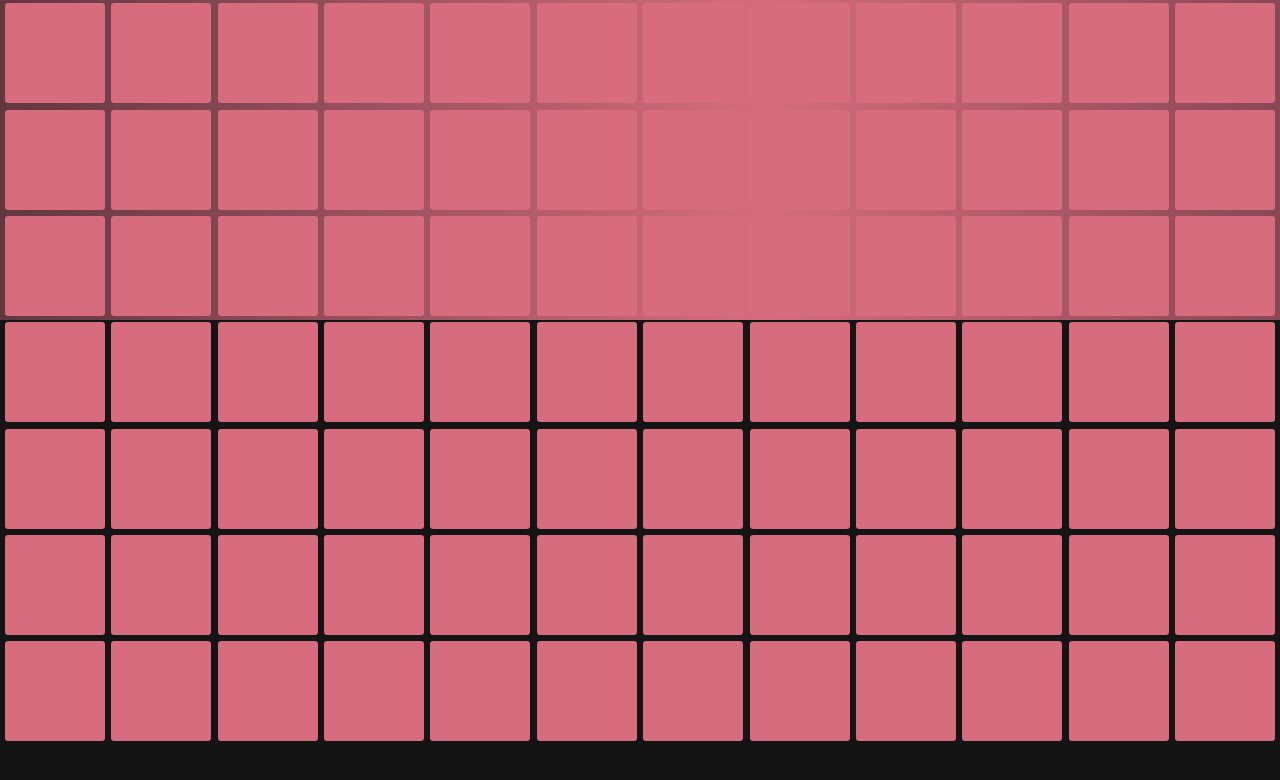
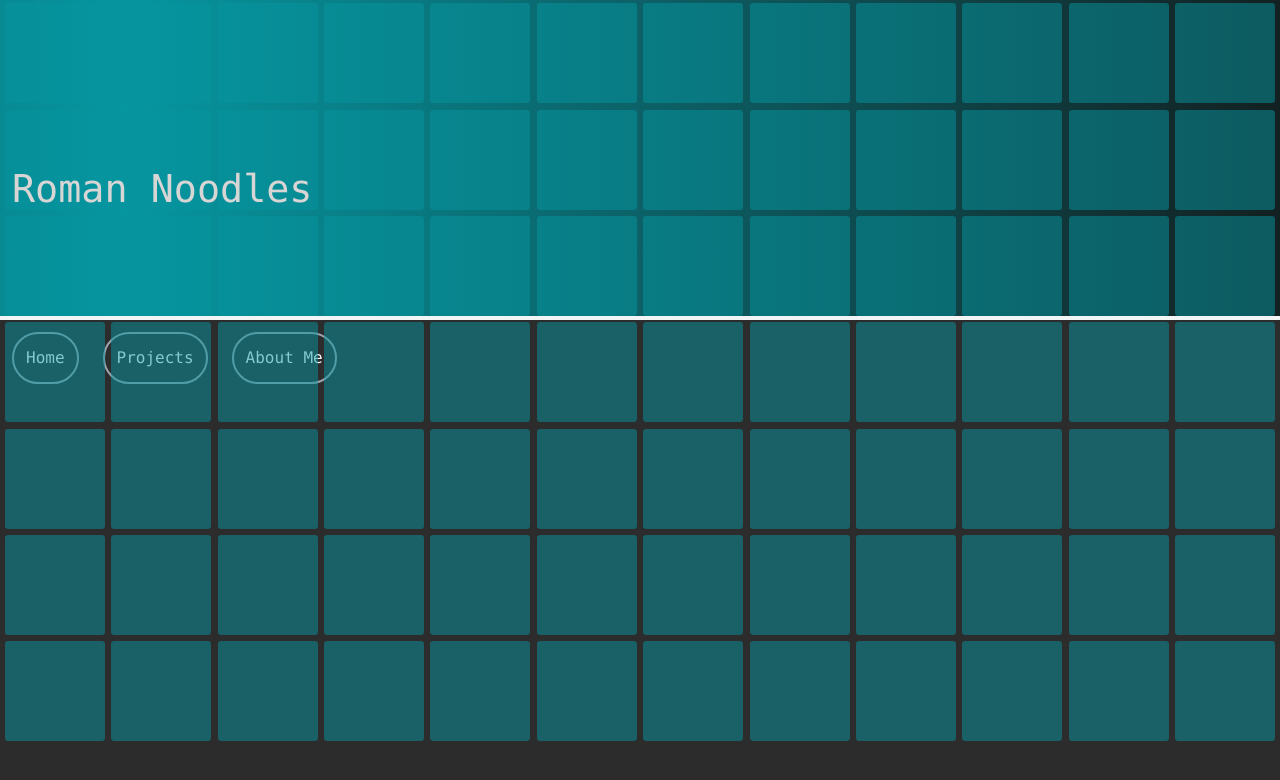
Before and after one commit to ramenNoodles1998/-romannoodles_profile, a React (Create React App) app: page / in a window 1280 px wide. Shown: the top 780 px of the page. Built offline with nearby package versions, Linux system fonts and the light colour scheme.

Commit message:
changed navbar added navchips

```diff
--- a/src/App.css
+++ b/src/App.css
@@ -1,4 +1,4 @@
 #root {
-    background-color: rgb(20, 20, 20);
+    background-color: rgb(44, 44, 44);
     height: 100vh;
 }
--- a/src/App.js
+++ b/src/App.js
@@ -1,11 +1,17 @@
 import './App.css';
 
 import NavBar from './Components/NavBar/NavBar';
+import NavChip from './Components/NavBar/NavChip';
 
 function App() {
   return (
     <div>
       <NavBar />
+      <div className="flex">
+        <NavChip chipName="Home"/>
+        <NavChip chipName="Projects"/>
+        <NavChip chipName="About Me"/>
+      </div>
     </div>
   );
 }
--- a/src/Components/NavBar/Blocks.js
+++ b/src/Components/NavBar/Blocks.js
@@ -1,7 +1,7 @@
 import anime from 'animejs/lib/anime.es.js';
 import Repeat from './Repeat';
 import './NavBar.css'
-import {useEffect, useState} from 'react';
+import {useState} from 'react';
 
 function Blocks() {
   let columns = 0;
@@ -34,7 +34,7 @@ function Blocks() {
       <Repeat setRowAndCol={setRowAndCol}>
         {(index) => <div onClick={() => animateBlock(index)} className="block" key={index}></div>}
       </Repeat>
-      {/* <h1 className={!toggled ? 'toggled title' : 'title'}>Roman's Profile</h1> */}
+      <h1 className="title font-mono ml-3 pl-3">Roman Noodles</h1>
     </div>
   );
 }
--- a/src/Components/NavBar/NavBar.css
+++ b/src/Components/NavBar/NavBar.css
@@ -10,7 +10,7 @@
 }
 
 :root {
-  --g1: rgb(214, 108, 126);
+  --g1: rgb(6, 150, 160);
   --g2: rgb(20, 20, 20);
 }
 
@@ -20,6 +20,7 @@
   cursor: pointer;
   min-width: 100px;
   background-color: var(--g1);
+  opacity: 50%;
   border-radius: .2rem;
   margin: 0.2rem;
 }
@@ -29,17 +30,14 @@
 }
 
 .title {
-  left: 50%;
+  left: 0%;
   position: absolute;
-  top: 15%;
-  transform: translate(-50%, -50%);
-  color: white;
-  font-family: "Bungee Shade", cursive;
-  font-size: 6vw;
+  top: 20%;
+  color: rgb(216, 213, 213);
+  font-size: 3vw;
   margin: 0px;
   pointer-events: none;
-  width: 50vw;
-  opacity: 75%;
+  width: 25vw;
   z-index: 3;
 }
 
@@ -51,4 +49,5 @@
   animation: background-pan 10s linear infinite;
   background: linear-gradient(to right, var(--g2), var(--g1), var(--g2));
   background-size: 200%;
+  border-bottom:rgb(242, 245, 245) solid .25rem;
 }
--- /dev/null
+++ b/src/Components/NavBar/NavChip.js
@@ -0,0 +1,11 @@
+import './NavBar.css';
+
+function NavChip(props) {
+    return (
+        <div className="bg-color-gray-900 cursor-pointer text-white font-mono border-2 border-gray-400 m-3 p-3 rounded-full">
+           { props.chipName}
+        </div>
+    );
+}
+
+export default NavChip;
```
